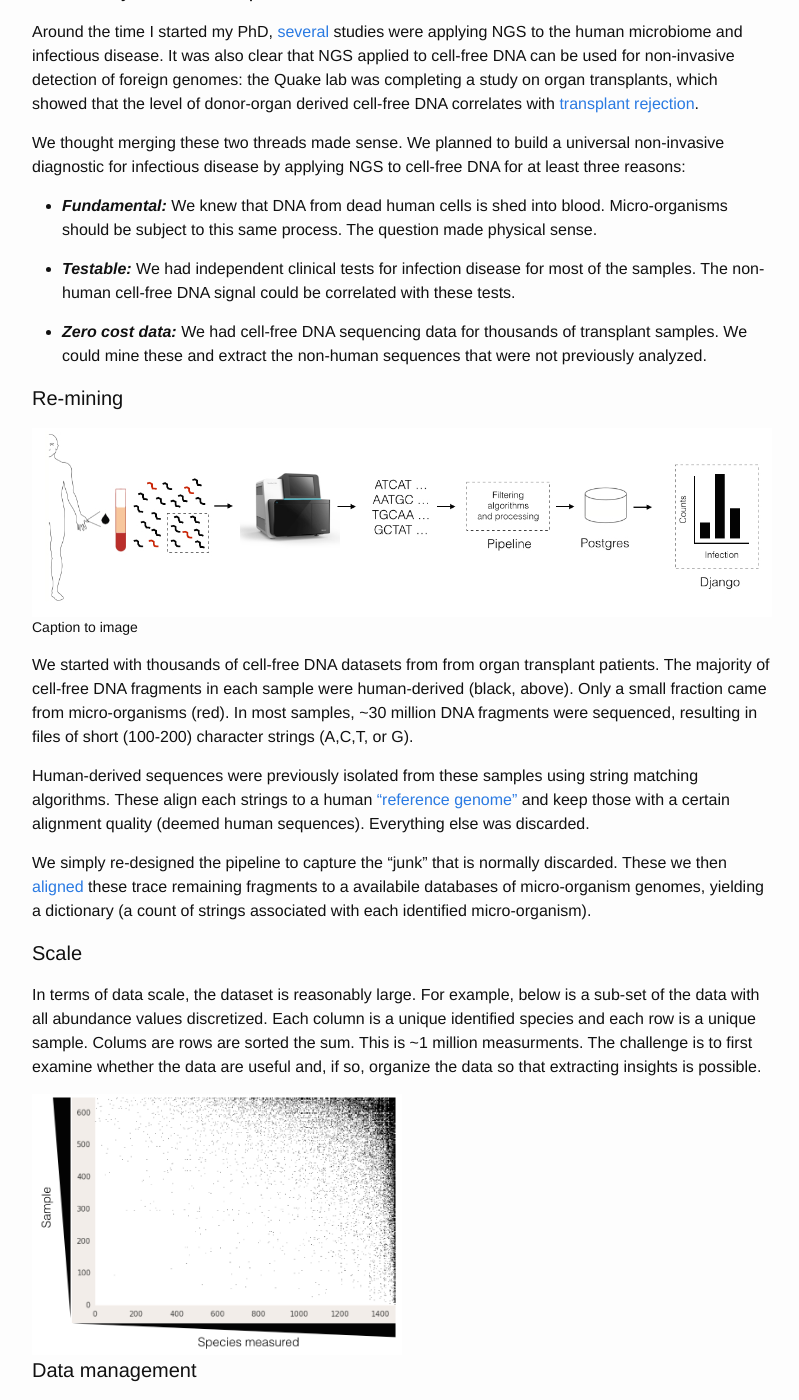
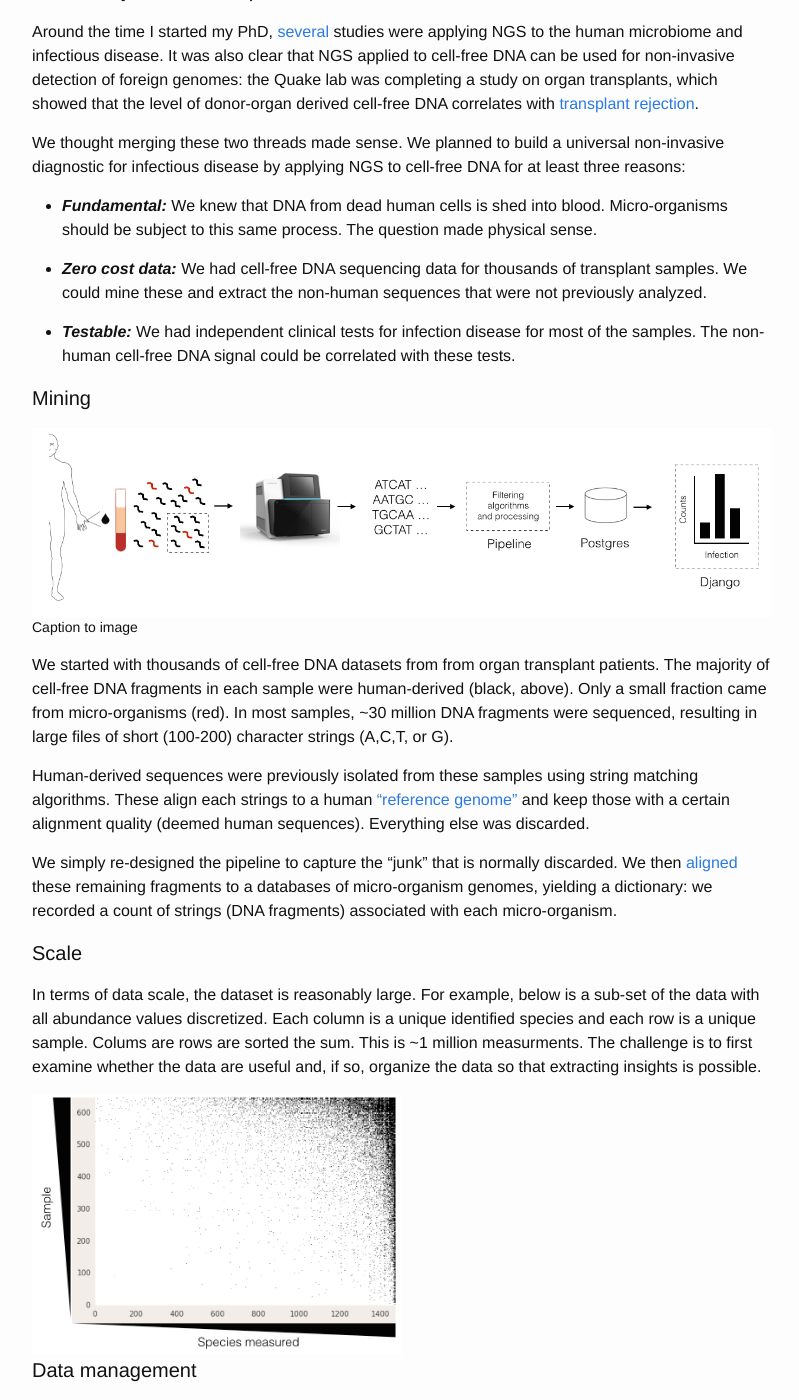
Before and after one commit to rlancemartin/rlancemartin.github.io, a Jekyll site: the page built from _posts/2015-02-10-infectome.markdown, in a window 1280 px wide and 1400 px high, scrolled down 579 px. Shown: the whole window, without its empty margins (238-1037 px from the left). Built offline with Jekyll 4.4.1, drawn with Linux system fonts in a browser that asks for light colours; Markdown is read by kramdown in place of the engine named in the settings.

Commit message:
Updated.

```diff
--- a/_posts/2015-02-10-infectome.markdown
+++ b/_posts/2015-02-10-infectome.markdown
@@ -22,11 +22,11 @@ We thought merging these two threads made sense. We planned to build a universal
 
 * ***Fundamental:*** We knew that DNA from dead human cells is shed into blood. Micro-organisms should be subject to this same process. The question made physical sense.
 
+* ***Zero cost data:*** We had cell-free DNA sequencing data for thousands of transplant samples. We could mine these and extract the non-human sequences that were not previously analyzed.
+
 * ***Testable:*** We had independent clinical tests for infection disease for most of the samples. The non-human cell-free DNA signal could be correlated with these tests.
 
-* ***Zero cost data:*** We had cell-free DNA sequencing data for thousands of transplant samples. We could mine these and extract the non-human sequences that were not previously analyzed.
-
-####Re-mining
+####Mining
 
 <figure>
 <img src="/assets/Infectome_1.jpg" width="100%">
@@ -35,11 +35,11 @@ We thought merging these two threads made sense. We planned to build a universal
 </figcaption>
 </figure>
 
-We started with thousands of cell-free DNA datasets from from organ transplant patients. The majority of cell-free DNA fragments in each sample were human-derived (black, above). Only a small fraction came from micro-organisms (red). In most samples, ~30 million DNA fragments were sequenced, resulting in files of short (100-200) character strings (A,C,T, or G).
+We started with thousands of cell-free DNA datasets from from organ transplant patients. The majority of cell-free DNA fragments in each sample were human-derived (black, above). Only a small fraction came from micro-organisms (red). In most samples, ~30 million DNA fragments were sequenced, resulting in large files of short (100-200) character strings (A,C,T, or G).
 
 Human-derived sequences were previously isolated from these samples using string matching algorithms. These align each strings to a human ["reference genome"](http://en.wikipedia.org/wiki/Reference_genome) and keep those with a certain alignment quality (deemed human sequences). Everything else was discarded.
 
-We simply re-designed the pipeline to capture the "junk" that is normally discarded. These we then [aligned](http://en.wikipedia.org/wiki/BLAST) these trace remaining fragments to a availabile databases of micro-organism genomes, yielding a dictionary (a count of strings associated with each identified micro-organism).
+We simply re-designed the pipeline to capture the "junk" that is normally discarded. We then [aligned](http://en.wikipedia.org/wiki/BLAST) these remaining fragments to a databases of micro-organism genomes, yielding a dictionary: we recorded a count of strings (DNA fragments) associated with each micro-organism.
 
 ####Scale
 
```
